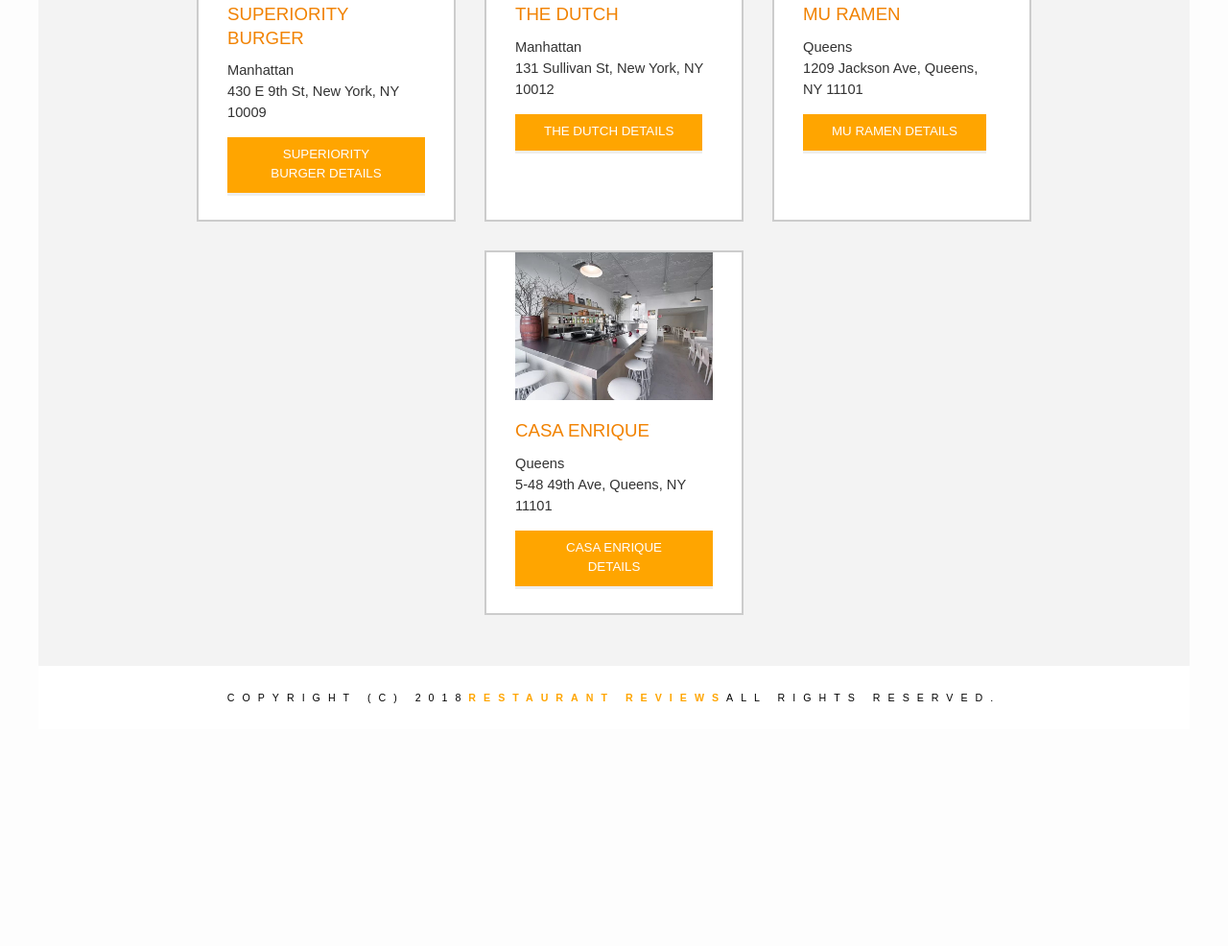
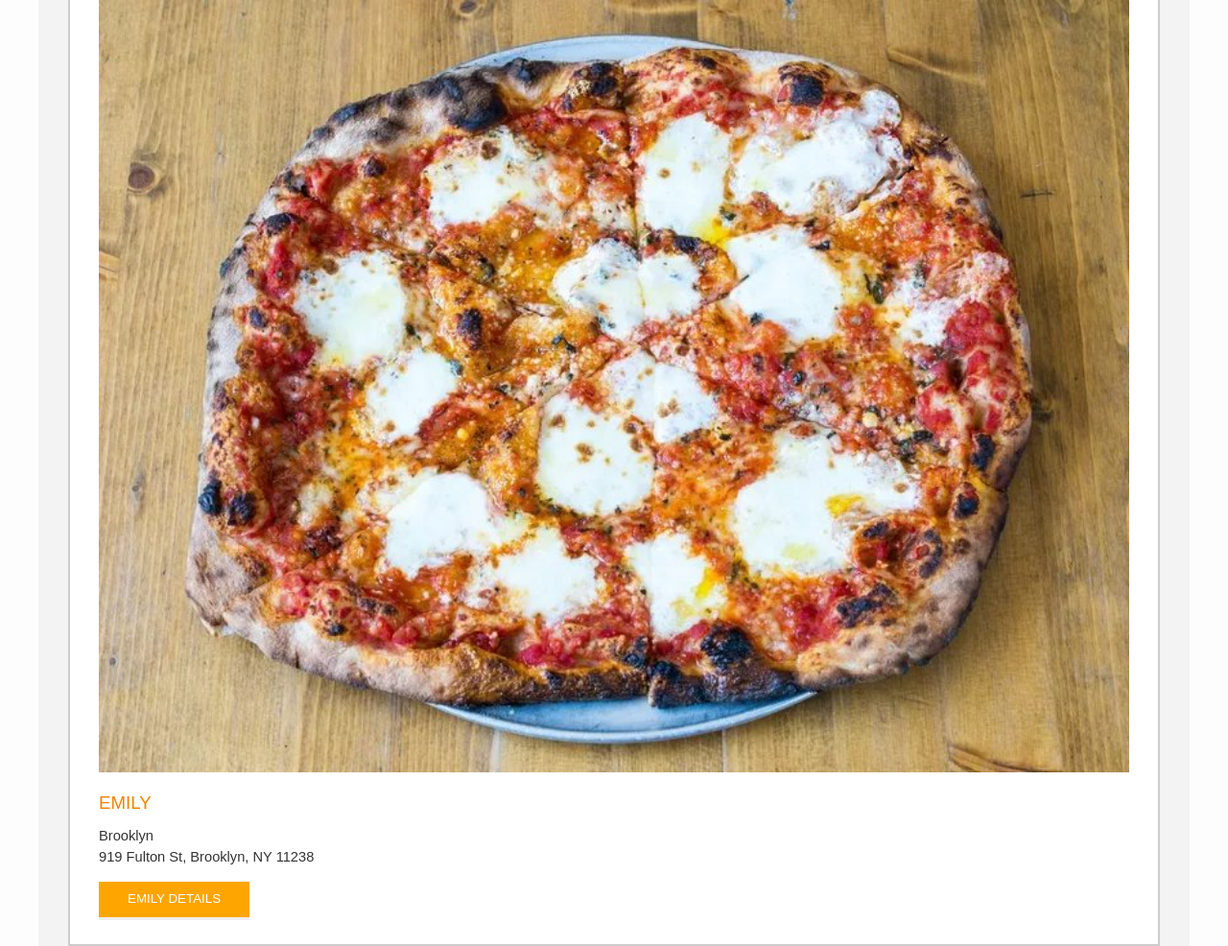
Before and after one commit to web20opensource/web20opensource.github.io, a plain HTML site: page project_phase1/index.html in a window 1280 px wide. Shown: the part 1597-2583 px from the top of the page at 96% size. Before the commit the page ends 2357 px from the top, so only its background shows below. Drawn offline with nearby package versions, Linux system fonts and the light colour scheme.

Commit message:
style main page

```diff
--- a/project_phase1/css/styles.css
+++ b/project_phase1/css/styles.css
@@ -234,10 +234,10 @@
   border: 2px solid #ccc;
   font-family: Arial,sans-serif;
   margin: 15px;
-  min-height: 380px;
-  padding: 0 30px 25px;
+  min-height: auto;
+  padding: 20px 30px 25px;
   text-align: left;
-  width: 270px;
+  width: 100%;
 }
 
 
@@ -246,7 +246,7 @@
 }
 
 #restaurants-list li[aria-selected="true"]:hover,
-#restaurants-list li[aria-selected="true"]:focus::before{
+#restaurants-list li[aria-selected="true"]:focus{
     box-shadow: 0px 0px 10px 5px black;
 }
 
@@ -443,9 +443,10 @@
   width: 100%;
   background-color: #fff;
   color: #000;
-  font-size: 8pt;
+  font-size: 0.2em;
   padding: 25px;
   text-align: center;
   text-transform: uppercase;
+  letter-spacing: 0.5em;
   letter-spacing: 0.5rem;
 }
```
